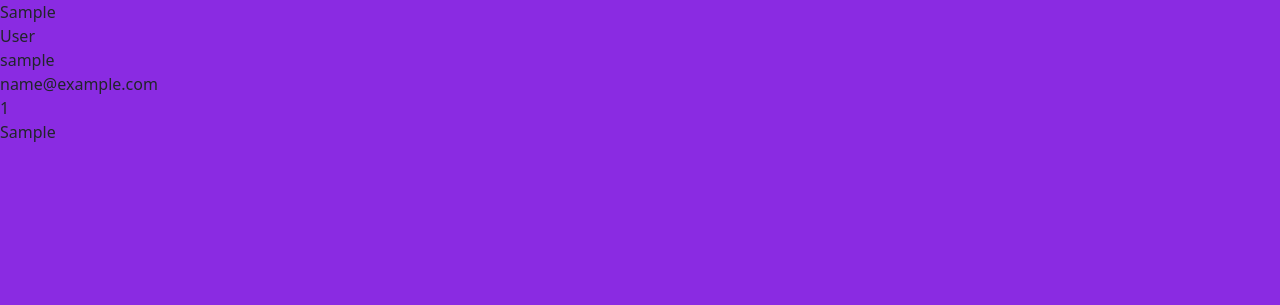
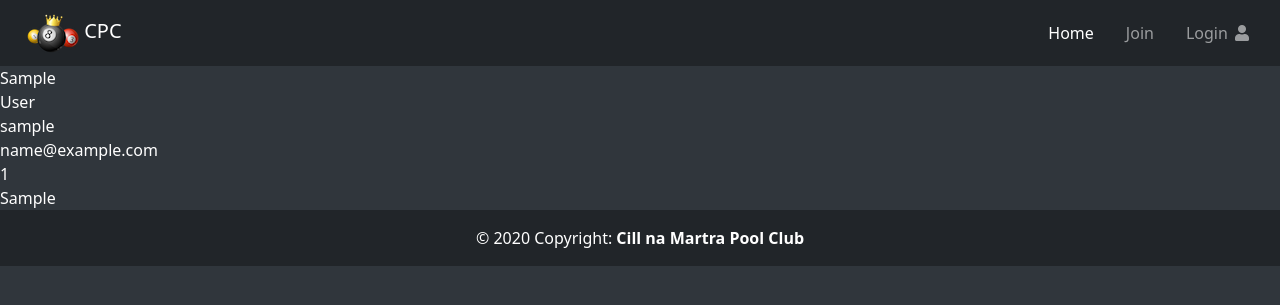
Before and after one commit to AndyMc3000/ci-ms3-pool-club, a Flask app: page / in a window 1280 px wide. Shown: the top 305 px of the page. Run offline with Flask 2, Linux system fonts and the light colour scheme; a database or web service that is not in the repository returns one stand-in record (values such as "Sample title"); some libraries are stand-ins or nearby versions.

Commit message:
Add Bootstrap Navbar and Footer

```diff
--- a/static/css/style.css
+++ b/static/css/style.css
@@ -1,3 +1,4 @@
 body {
-    background-color: blueviolet;
+    background-color: #30363c;
+    color: white;
 }
--- a/templates/base.html
+++ b/templates/base.html
@@ -12,8 +12,38 @@
 </head>
 <body>
 
+        <header>
+            <nav class="navbar navbar-nav sticky-top navbar-expand-md navbar-dark bg-dark">
+                <div class="container-fluid">
+                    <a class="navbar-brand px-2" href="{{ url_for('user') }}"> <img src="{{ url_for('static', filename='images/cpc-navbar-logo.png') }}" alt="CPC Logo"> CPC </a>
+                    <button class="navbar-toggler" type="button" data-bs-toggle="collapse" data-bs-target="#navbarSupportedContent" aria-controls="navbarSupportedContent" aria-expanded="false" aria-label="Toggle navigation">
+                        <span class="navbar-toggler-icon"></span>
+                    </button>
+                    <div class="collapse navbar-collapse justify-content-end ml-auto" id="navbarSupportedContent">
+                        <ul class="navbar-nav">
+                            <li class="nav-item">
+                                <a class="nav-link px-3 active" aria-current="page" href="{{ url_for('user') }}">Home</a>
+                            </li>
+                            <li class="nav-item">
+                                <a class="nav-link px-3" href="#">Join</a>
+                            </li>
+                            <li class="nav-item">
+                                <a class="nav-link px-3" href="#">Login <i class="fa fa-fw fa-user"></i> </a>
+                            </li>
+                        </ul>
+                    </div>
+                </div>
+            </nav>
+        </header>
+
     {% block content %}
     {% endblock %}
+
+        <footer class="bg-dark text-center text-lg-start">
+            <div class="text-center p-3">
+                © 2020 Copyright: <strong>Cill na Martra Pool Club</strong>
+            </div>
+        </footer>
 
     <script src="https://code.jquery.com/jquery-3.6.0.min.js" integrity="sha256-/xUj+3OJU5yExlq6GSYGSHk7tPXikynS7ogEvDej/m4=" crossorigin="anonymous"></script>
     <script src="https://cdn.jsdelivr.net/npm/bootstrap@5.0.0/dist/js/bootstrap.bundle.min.js" integrity="sha384-p34f1UUtsS3wqzfto5wAAmdvj+osOnFyQFpp4Ua3gs/ZVWx6oOypYoCJhGGScy+8" crossorigin="anonymous"></script>
```
Also changed, not shown: scrap.txt (added), static/images/cpc-navbar-logo.png (added).
